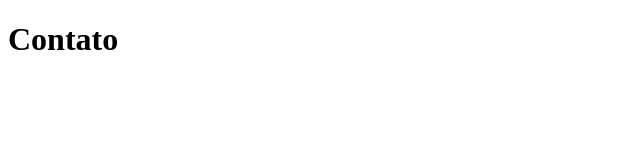
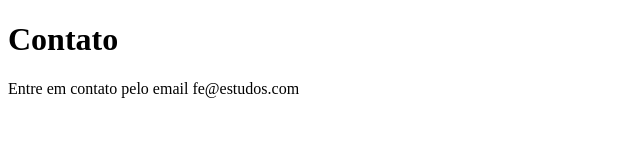
Before and after one commit to Feehh32/sistema-de-cadastro, a plain HTML site: page contato.html in a window 1280 px wide. Shown: the whole page, without its empty margins (0-640 px from the left). Drawn offline with Linux system fonts and the light colour scheme.

Commit message:
adicionando o e-mail de contato

```diff
--- a/contato.html
+++ b/contato.html
@@ -8,5 +8,6 @@
 </head>
 <body>
     <h1>Contato</h1>
+    <p>Entre em contato pelo email fe@estudos.com</p>
 </body>
 </html>
```
